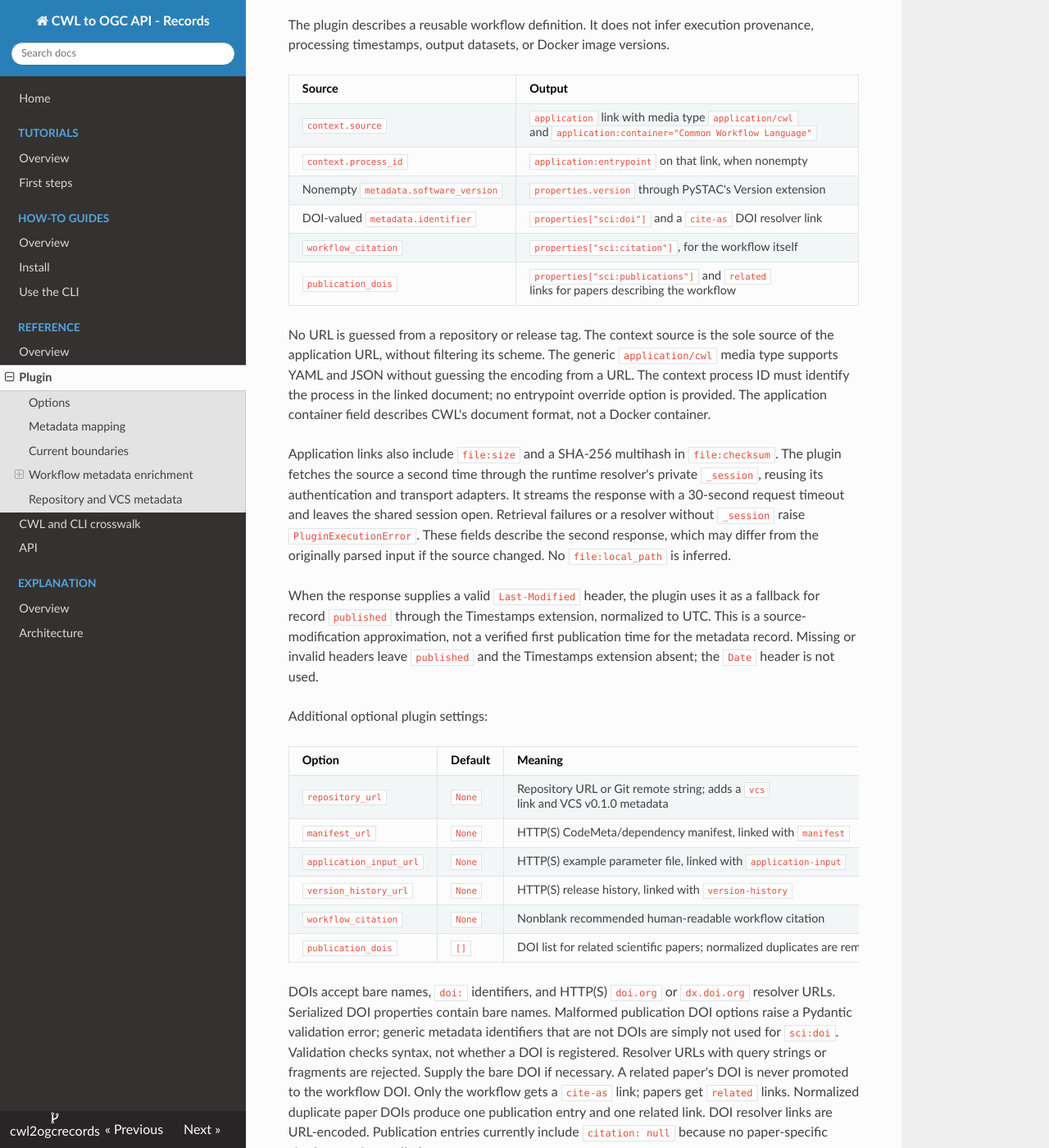
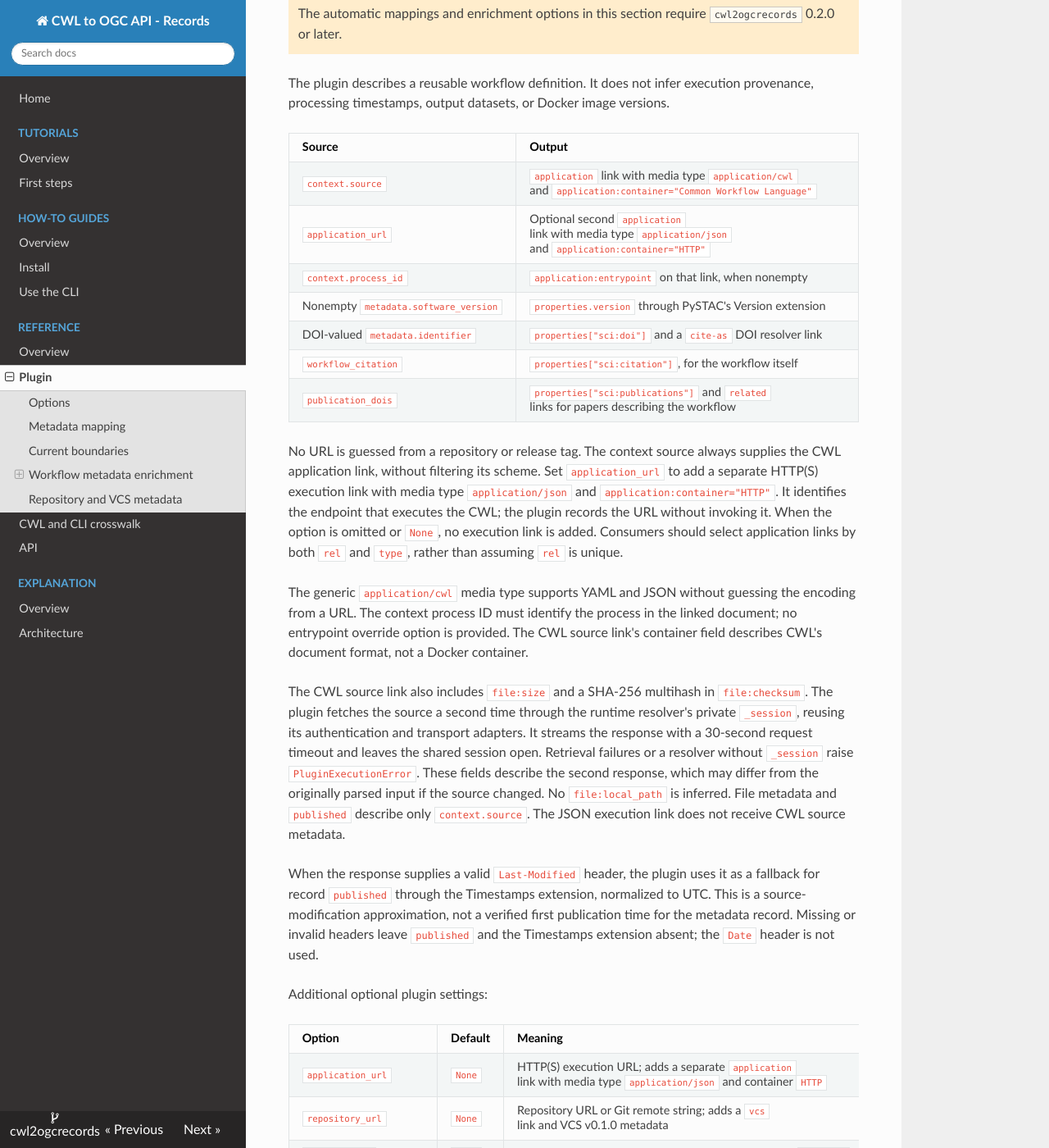
Before and after one commit to transpiler-mate/cwl2ogcrecords, an MkDocs documentation site: the page built from docs/reference/plugin.md, in a window 1280 px wide and 1400 px high, scrolled down 2251 px. Shown: the whole window at 82% size. Built offline with MkDocs 1.6.1, drawn with Linux system fonts in a browser that asks for light colours; nearby versions of some CDN libraries; some of the changed text lies outside the part shown.

Commit message:
docs: `application_url/--application-url` option documentation

```diff
--- a/docs/reference/plugin.md
+++ b/docs/reference/plugin.md
@@ -17,6 +17,7 @@
 
 | Context or software metadata | Record output |
 | --- | --- |
+| `application_url` | Optional second `application` link with media type `application/json` and `application:container="HTTP"` |
 | `context.process_id` | `id`; otherwise a generated `urn:uuid:…` |
 | `date_created` | `properties.created` as an ISO datetime string |
 | Conversion time | `properties.updated` |
@@ -89,6 +90,7 @@
 | Source | Output |
 | --- | --- |
 | `context.source` | `application` link with media type `application/cwl` and `application:container="Common Workflow Language"` |
+| `application_url` | Optional second `application` link with media type `application/json` and `application:container="HTTP"` |
 | `context.process_id` | `application:entrypoint` on that link, when nonempty |
 | Nonempty `metadata.software_version` | `properties.version` through PySTAC's Version extension |
 | DOI-valued `metadata.identifier` | `properties["sci:doi"]` and a `cite-as` DOI resolver link |
@@ -96,20 +98,27 @@
 | `publication_dois` | `properties["sci:publications"]` and `related` links for papers describing the workflow |
 
 No URL is guessed from a repository or release tag. The context source
-is the sole source of the application URL, without filtering its scheme. The generic `application/cwl`
-media type supports YAML and JSON without guessing the encoding from a URL.
+always supplies the CWL application link, without filtering its scheme. Set
+`application_url` to add a separate HTTP(S) execution link with media type
+`application/json` and `application:container="HTTP"`. It identifies the endpoint
+that executes the CWL; the plugin records the URL without invoking it. When the
+option is omitted or `None`, no execution link is added. Consumers should select
+application links by both `rel` and `type`, rather than assuming `rel` is unique.
+
+The generic `application/cwl` media type supports YAML and JSON without guessing the encoding from a URL.
 The context process ID must identify the process in the linked document; no
-entrypoint override option is provided. The application container
+entrypoint override option is provided. The CWL source link's container
 field describes CWL's document format, not a Docker container.
 
-Application links also include `file:size` and a SHA-256 multihash in
+The CWL source link also includes `file:size` and a SHA-256 multihash in
 `file:checksum`. The plugin fetches the source a second time through the runtime
 resolver's private `_session`, reusing its authentication and transport adapters.
 It streams the response with a 30-second request timeout and leaves the shared
 session open. Retrieval failures or a resolver without `_session` raise
 `PluginExecutionError`. These fields describe the second response, which may
 differ from the originally parsed input if the source changed. No
-`file:local_path` is inferred.
+`file:local_path` is inferred. File metadata and `published` describe only
+`context.source`. The JSON execution link does not receive CWL source metadata.
 
 When the response supplies a valid `Last-Modified` header, the plugin uses it
 as a fallback for record `published` through the Timestamps extension, normalized
@@ -121,6 +130,7 @@
 
 | Option | Default | Meaning |
 | --- | --- | --- |
+| `application_url` | `None` | HTTP(S) execution URL; adds a separate `application` link with media type `application/json` and container `HTTP` |
 | `repository_url` | `None` | Repository URL or Git remote string; adds a `vcs` link and VCS v0.1.0 metadata |
 | `manifest_url` | `None` | HTTP(S) CodeMeta/dependency manifest, linked with `manifest` |
 | `application_input_url` | `None` | HTTP(S) example parameter file, linked with `application-input` |
@@ -152,6 +162,7 @@
 context.metadata.identifier = "10.1234/example-workflow"
 options = CWL2OGCAPIRecordsOptions.model_validate({
     "output": "workflow-record.json",
+    "application_url": "https://example.org/processes/workflow/execution",
     "repository_url": "https://github.com/example/workflow",
     "manifest_url": "https://example.org/releases/1.2.0/codemeta.json",
     "application_input_url": "https://example.org/releases/1.2.0/inputs.yml",
```
Also changed, not shown: docs/explanation/architecture.md (+5 -2 lines), docs/how-to/use-cli.md (+15 -0 lines), docs/reference/crosswalk.md (+9 -6 lines), docs/tutorials/first-steps.md (+3 -1 lines).
